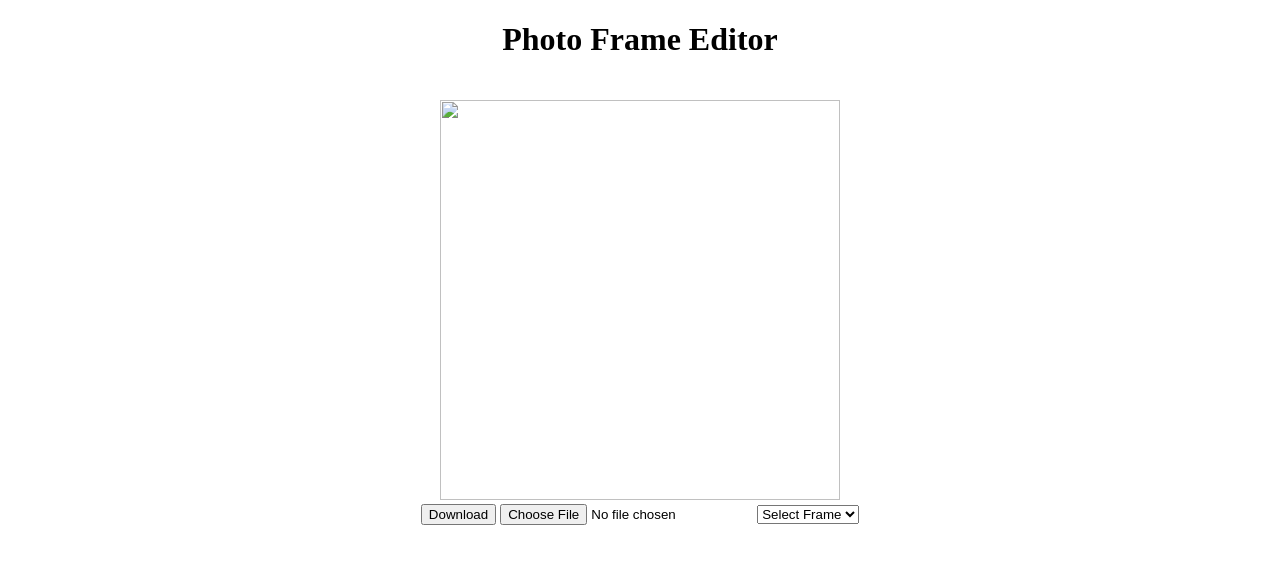
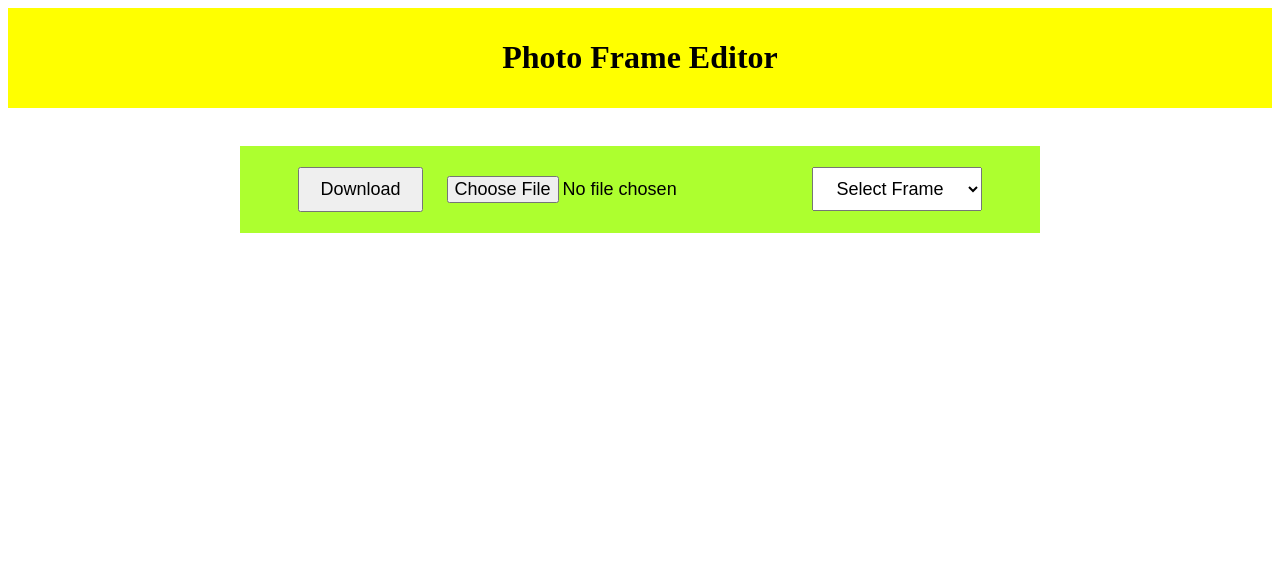
Before and after one commit to WilsonWuu/map-route, a plain HTML site: page index.html in a window 1280 px wide. Drawn offline with Linux system fonts and the light colour scheme.

Commit message:
update to old version

```diff
--- a/css/PhotoFrame.css
+++ b/css/PhotoFrame.css
@@ -7,21 +7,8 @@
 #photo-container, #frame-container {
 	display: inline-block;
 	position: relative;
-	width: 400px;
-	height: 400px;
-	overflow: hidden;
 }
-#frame-container {
-	margin-left: -5px;
-}
-#photo, #frame {
-	position: absolute;
-	top: 0;
-	left: 0;
-	width: 100%;
-	height: 100%;
-	object-fit: cover;
-}
+
 #apply {
 	margin-top: 20px;
 	padding: 10px 20px;
@@ -36,3 +23,33 @@
 #title{
 	text-align: center;
 }
+#frame-section {
+    margin: 0px;
+    padding: 10px;
+}
+
+button {
+    padding: 10px 20px; /* 调整按钮的内边距以增加按钮的大小 */
+    font-size: 18px; /* 调整按钮的字体大小 */
+}
+
+#titlediv{
+	background-color: yellow;
+	padding:10px;
+}
+
+#butt{
+	background-color: greenyellow;
+	padding: 20px;
+}
+
+    @media (max-width: 768px) {
+      #photo {
+        max-width: 100%;
+        height: auto;
+      }
+      #canvas {
+        max-width: 100%;
+        height: auto;
+      }
+    }
--- a/index.html
+++ b/index.html
@@ -5,16 +5,18 @@
     <link rel="stylesheet" type="text/css" href="css/PhotoFrame.css">
 </head>
 <body>
+	<div id="titlediv">
     <h1 id="title">Photo Frame Editor</h1>
+	</div>
     <div id="container">
         <div id="photo-container">
             <img src="" id="photo">
 			<img src="" id="frame">
         </div>
-		<div>
+		<div id="butt">
         <button id="download">Download</button>
-        <input type="file" id="photo-input">
-        <select id="frame-selector">
+        <input type="file" id="photo-input" style="padding: 10px 20px; font-size: 18px;">
+        <select id="frame-selector" style="padding: 10px 20px; font-size: 18px;">
             <option value="">Select Frame</option>
             <option value="frame1.png">Frame 1</option>
 			<option value="frame2.png">Frame 2</option>
```
